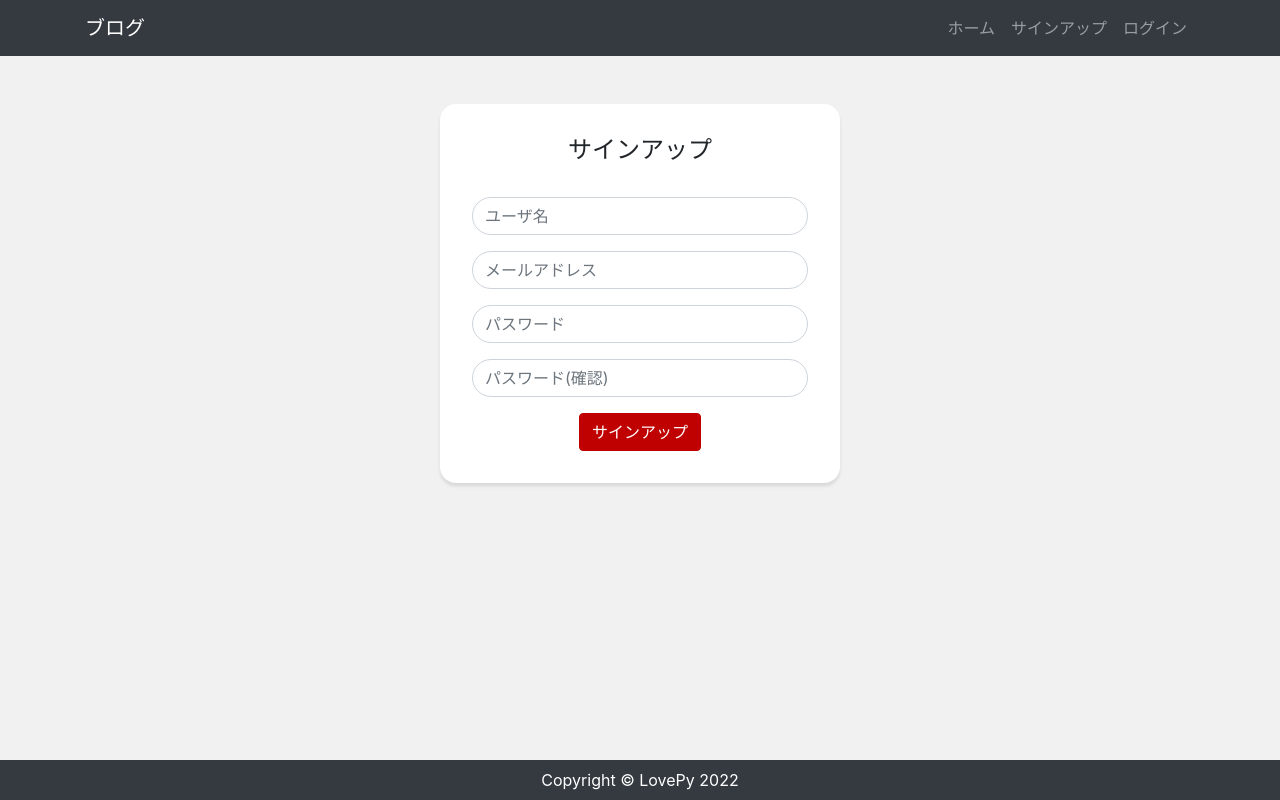
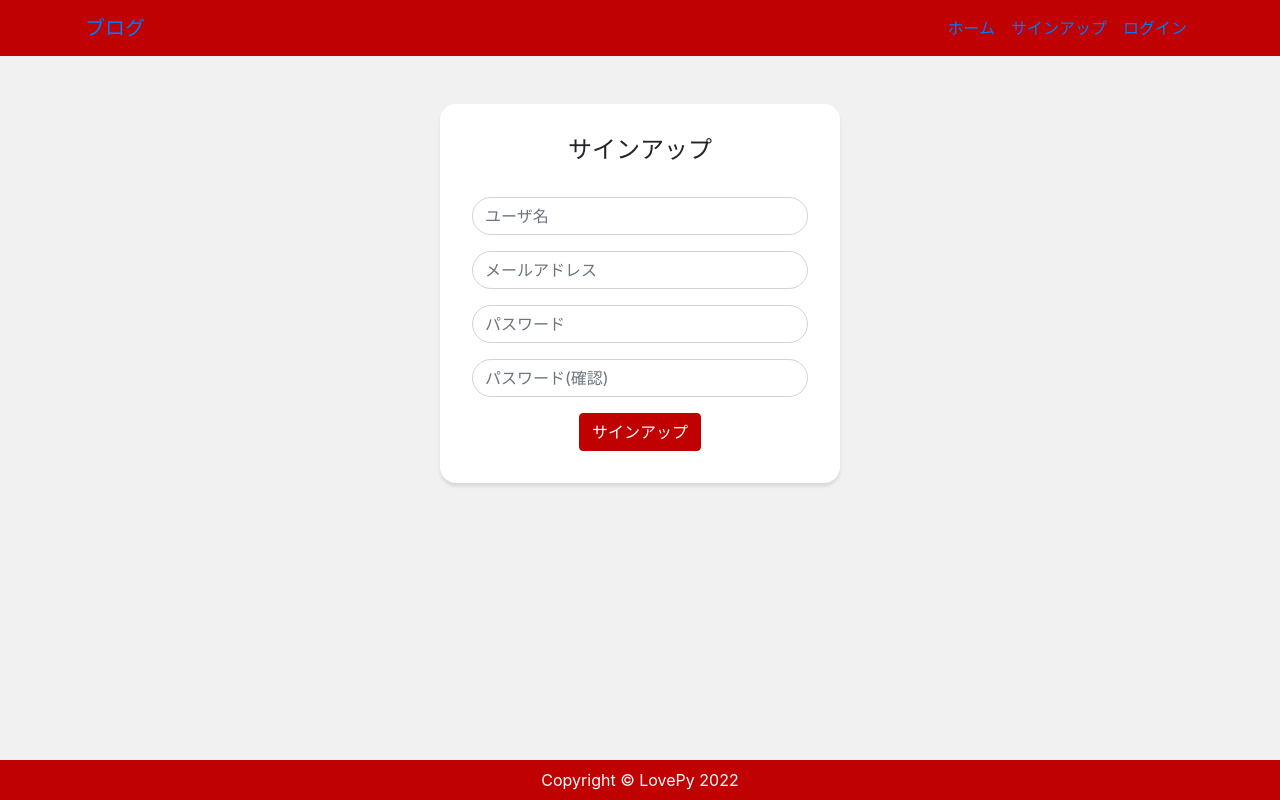
Before and after one commit to conchincradle/study-seminar-matching-webApp, a Django app: page /follow/signup/ in a window 1280 px wide. Run offline with Django 3.2, Linux system fonts and the light colour scheme; some libraries are stand-ins or nearby versions.

Commit message:
update base html

```diff
--- a/server/app/static/css/style.css
+++ b/server/app/static/css/style.css
@@ -1,6 +1,8 @@
 /*------------------------------------
 - COLOR primary
 ------------------------------------*/
+
+
 .alert-primary {
     color: #450000;
     background-color: #fe8e8d;
--- a/server/app/templates/app/base.html
+++ b/server/app/templates/app/base.html
@@ -2,15 +2,18 @@
 
 <!DOCTYPE html>
 <html lang="ja">
+
 <head>
     <meta charset="UTF-8">
     <meta name="viewport" content="width=device-width, initial-scale=1.0">
-    <link rel="stylesheet" href="https://stackpath.bootstrapcdn.com/bootstrap/4.5.0/css/bootstrap.min.css" integrity="sha384-9aIt2nRpC12Uk9gS9baDl411NQApFmC26EwAOH8WgZl5MYYxFfc+NcPb1dKGj7Sk" crossorigin="anonymous">
+    <link rel="stylesheet" href="https://stackpath.bootstrapcdn.com/bootstrap/4.5.0/css/bootstrap.min.css"
+        integrity="sha384-9aIt2nRpC12Uk9gS9baDl411NQApFmC26EwAOH8WgZl5MYYxFfc+NcPb1dKGj7Sk" crossorigin="anonymous">
     <link rel="stylesheet" href="{% static 'css/style.css' %}">
     <title>勉強会のマッチング</title>
 </head>
+
 <body>
-    <nav class="navbar navbar-expand-lg navbar-dark bg-dark">
+    <nav class="navbar navbar-expand-lg navbar-primary bg-primary">
         <div class="container">
             <a class="navbar-brand" href="/">ブログ</a>
             <ul class="navbar-nav ml-auto">
@@ -45,7 +48,7 @@
         </div>
     </main>
 
-    <footer class="py-2 bg-dark">
+    <footer class="py-2 bg-primary">
         <p class="m-0 text-center text-white">Copyright &copy; LovePy 2022</p>
     </footer>
 
@@ -53,4 +56,5 @@
     {% endblock %}
 
 </body>
+
 </html>
```
